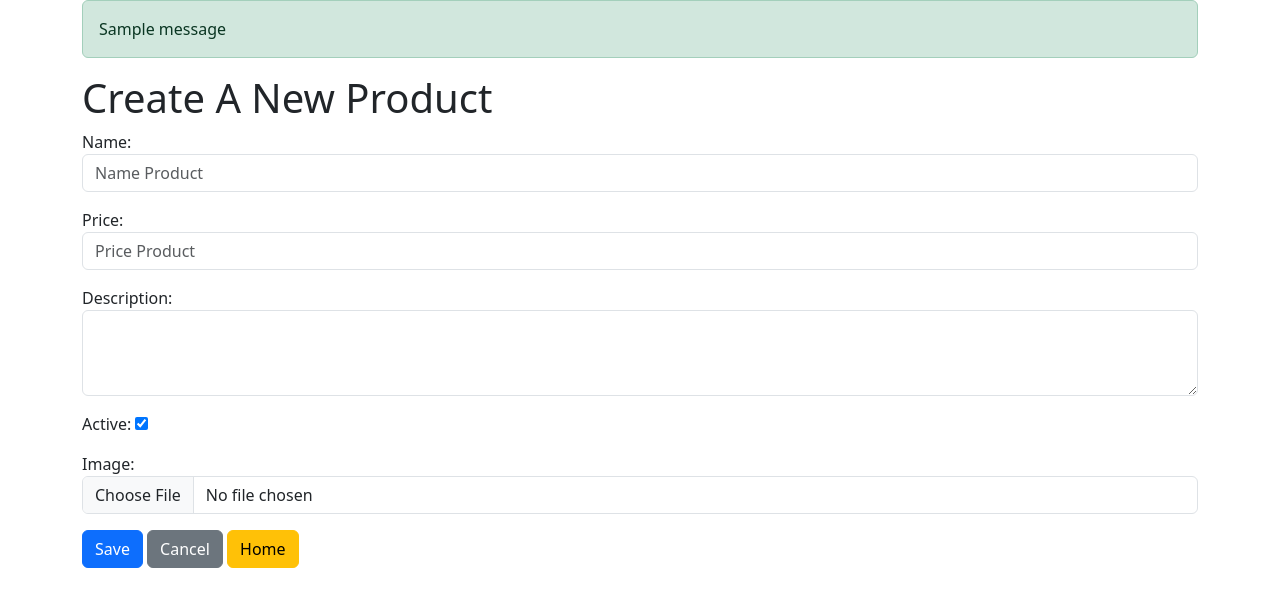
After one commit to Kalebe614/django-CRUD, a Django app: page /create/ in a window 1280 px wide. The commit adds this page. Shown: the top 607 px of the page. Run offline with Django 4.2, Linux system fonts and the light colour scheme; one stand-in notice (Sample message) is shown; some libraries are stand-ins or nearby versions.

Commit message:
Create new Product

```diff
--- /dev/null
+++ b/core/forms.py
@@ -0,0 +1,23 @@
+from django import forms
+from .models import ProductModel
+
+class ProductModelForm(forms.ModelForm):
+
+    class Meta:
+        model = ProductModel
+        fields = ['name', 'price','description','activity','image']
+
+        labels = {
+            'name': 'Name',
+            'price': 'Price',
+            'description': 'Description',
+            'activity': 'Active',
+            'image': 'Image',
+                }
+        widgets = {
+            'name': forms.TextInput(attrs={'class': 'form-control', 'placeholder': 'Name Product'}),
+            'price': forms.NumberInput(attrs={'class': 'form-control', 'placeholder': 'Price Product'}),
+            'description': forms.Textarea(attrs={'class': 'form-control', 'rows': 3}),
+            'activity': forms.CheckboxInput(),
+            'image': forms.FileInput(attrs={'class': 'form-control'}),
+        }
--- /dev/null
+++ b/core/templates/product_create.html
@@ -0,0 +1,35 @@
+{% extends 'base.html' %}
+
+{% block head %}
+
+    <title>Create Product</title>
+    {% load django_bootstrap5 %}
+    {% bootstrap_css %}
+    {% bootstrap_javascript %}
+    {% endblock head %}
+
+{% block container %}
+
+
+<div class="container-sm">
+        {% if messages %}
+            {% for message in messages %}
+            <div class="alert alert-success" role="alert">
+                {{ message }}
+              </div>
+            {% endfor %}
+        {% endif %}
+
+    <h1>Create A New Product</h1>
+
+    <form method="post">
+        {% csrf_token %}
+        {{ form.as_p}}
+
+        <button type="submit" class="btn btn-primary">Save</button>
+        <button type="reset" class="btn btn-secondary">Cancel</button>
+        <a href="{% url 'product_list' %}"><button type="button" class="btn btn-warning">Home</button></a>
+    </form>
+</div>
+
+{% endblock container %}
--- a/core/templates/product_list.html
+++ b/core/templates/product_list.html
@@ -11,6 +11,8 @@
 
 <div class="container">
     <img src="{% static 'images/nintendo_wii.jpeg'%}" alt="Nintendo Wii" id="img_wii">
+    <a href="{% url 'product_create' %}"> <button type="button" class="btn btn-warning" id="btn-create">Create</button></a>
+
     <h1>List of products</h1>
     <input type="text" id="search-input" placeholder="Filter">
     <table class="table table-dark table-hover">
--- a/core/urls.py
+++ b/core/urls.py
@@ -1,9 +1,10 @@
 from django.urls import path
-from .views import ProductListView
+from .views import ProductListView, ProductCreateView
 from django.conf import settings
 from django.conf.urls.static import static
 
 urlpatterns = [
-   path('', ProductListView.as_view(), name='ProductList'),
+   path('', ProductListView.as_view(), name='product_list'),
+   path('create/', ProductCreateView.as_view(), name='product_create'),
 ]
 urlpatterns += static(settings.MEDIA_URL, document_root=settings.MEDIA_ROOT)
--- a/core/views.py
+++ b/core/views.py
@@ -1,9 +1,24 @@
 from django.shortcuts import render
 from django.views.generic import ListView
+from django.views.generic.edit import CreateView
+from django.urls import reverse_lazy
 from .models import ProductModel
+from .forms import ProductModelForm
+from django.contrib import messages
 
 class ProductListView(ListView):
     model = ProductModel
     template_name = 'product_list.html'
-    queryset = ProductModel.objects.all()
+    queryset = ProductModel.objects.all().filter(activity=True)
     context_object_name = "products"
+
+class ProductCreateView(CreateView):
+    model = ProductModel
+    form_class = ProductModelForm
+    template_name= 'product_create.html'
+    success_url = reverse_lazy('product_create')
+
+    def form_valid(self, form):
+        response = super().form_valid(form)
+        messages.success(self.request, 'Product created successfully')
+        return response
```
Also changed, not shown: core/static/css/product_list.css (+7 -1 lines), db.sqlite3.
